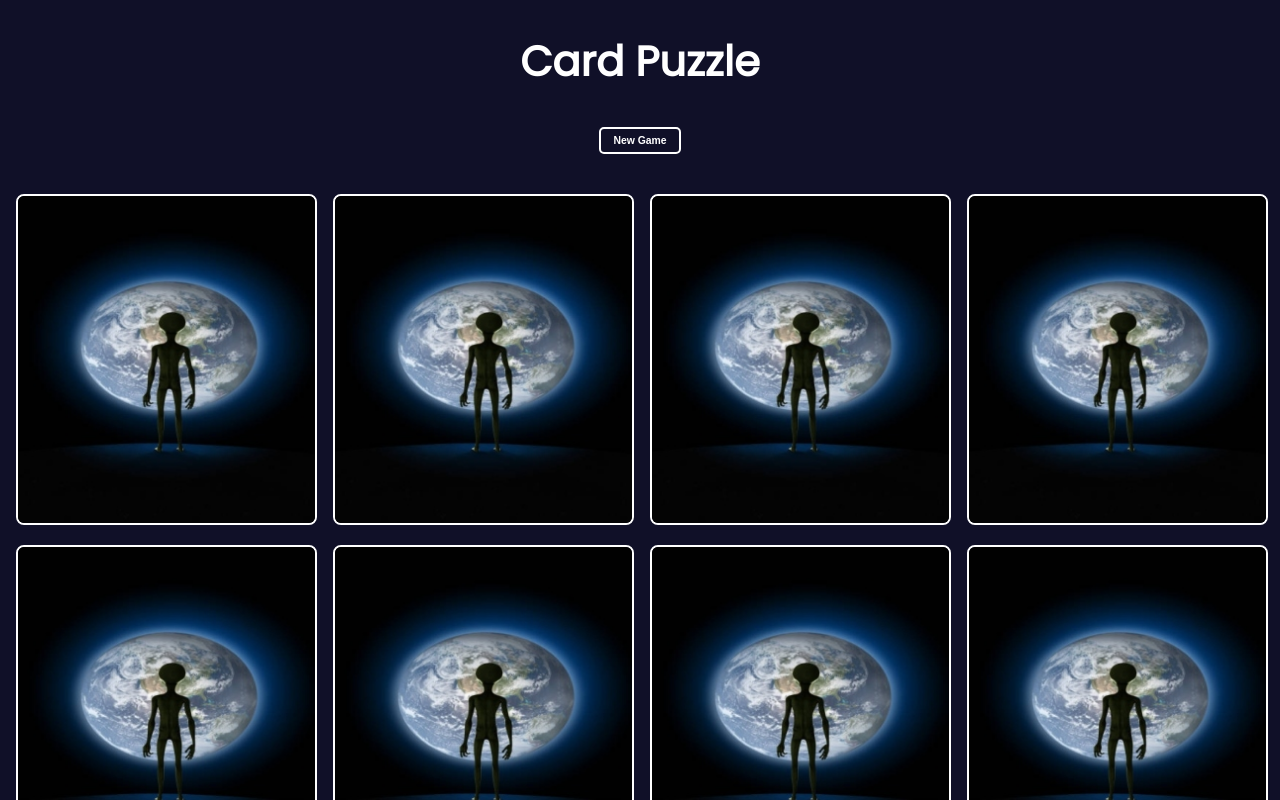
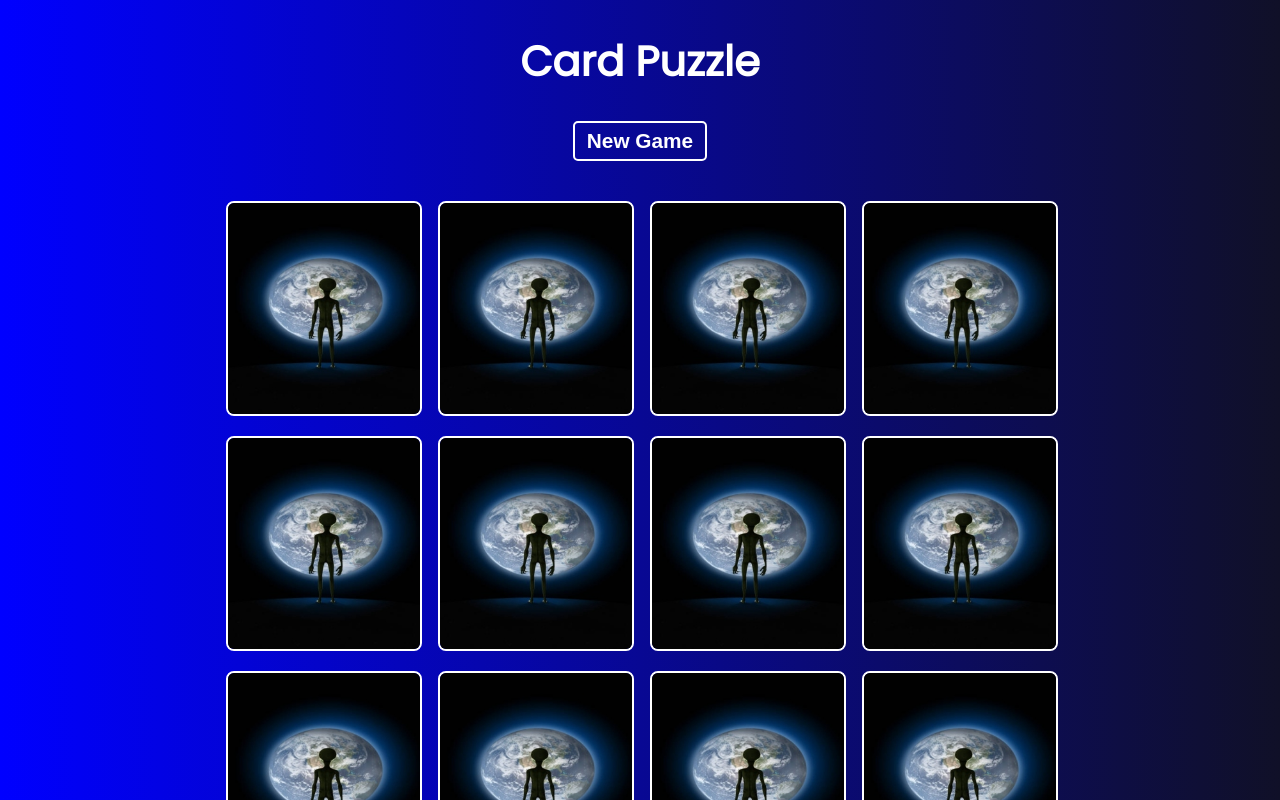
Before and after one commit to Godwyneben/memory_puzzle, a React (Create React App) app: page / in a window 1280 px wide. Shown: the top 800 px of the page. Built offline with nearby package versions, Linux system fonts and the light colour scheme.

Commit message:
app updated

```diff
--- a/src/App.css
+++ b/src/App.css
@@ -1,5 +1,5 @@
 .App {
-  max-width: 8650px;
+  max-width: 860px;
   margin: 30px auto;
 }
 
@@ -11,7 +11,7 @@ button{
   color: #fff;
   font-weight: bold;
   cursor: pointer;
-  font-size: 0.5em;
+  font-size: 1em;
 }
 
 button:hover{
--- a/src/index.css
+++ b/src/index.css
@@ -5,6 +5,6 @@ body {
   font-family: 'Poppins', sans-serif;
   font-size: 1.3em;
   text-align: center;
-  background: rgb(16, 16, 40);
+  background-image: linear-gradient(to right, blue, rgb(16, 16, 40));
   color: #fff;
 }
```
